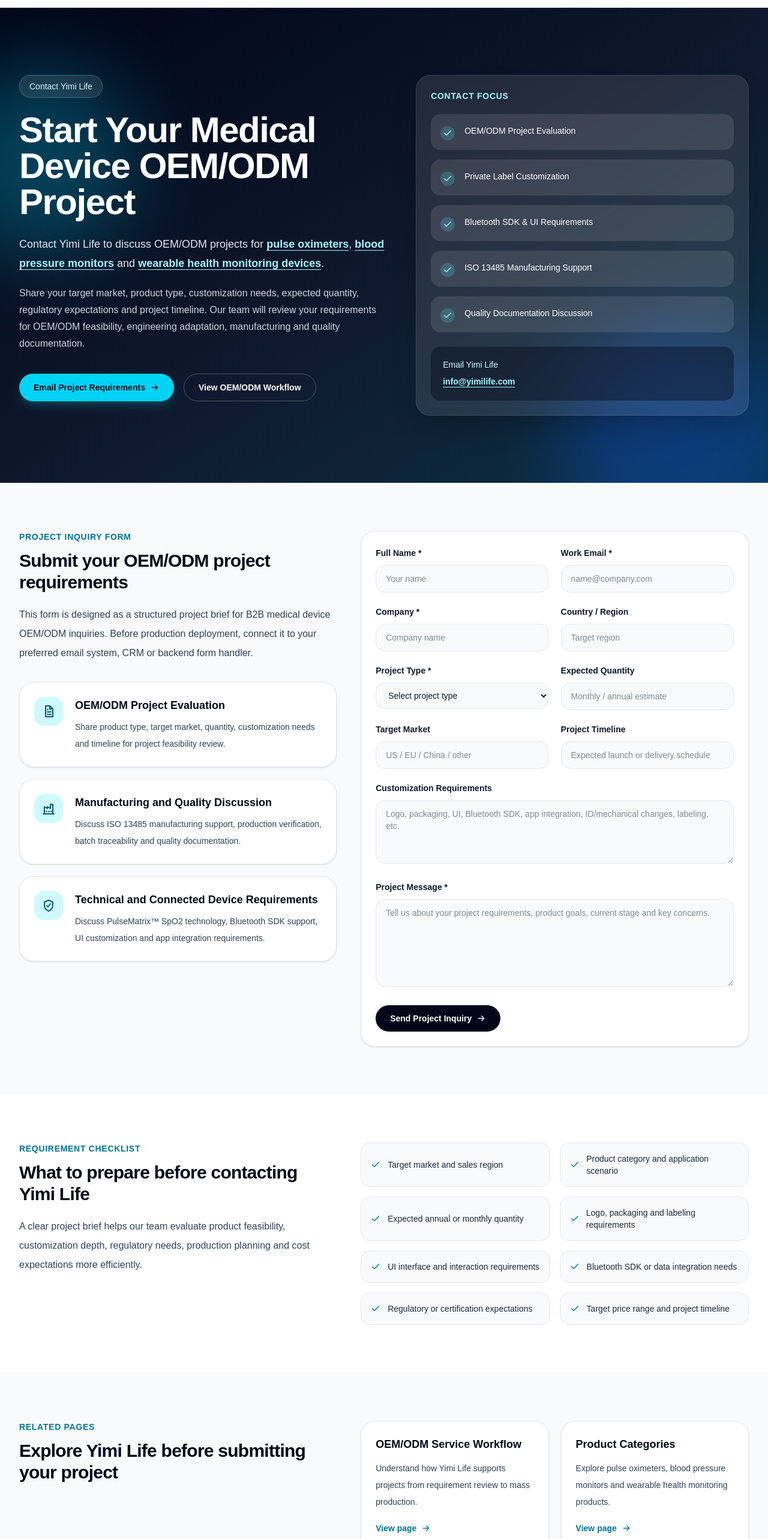
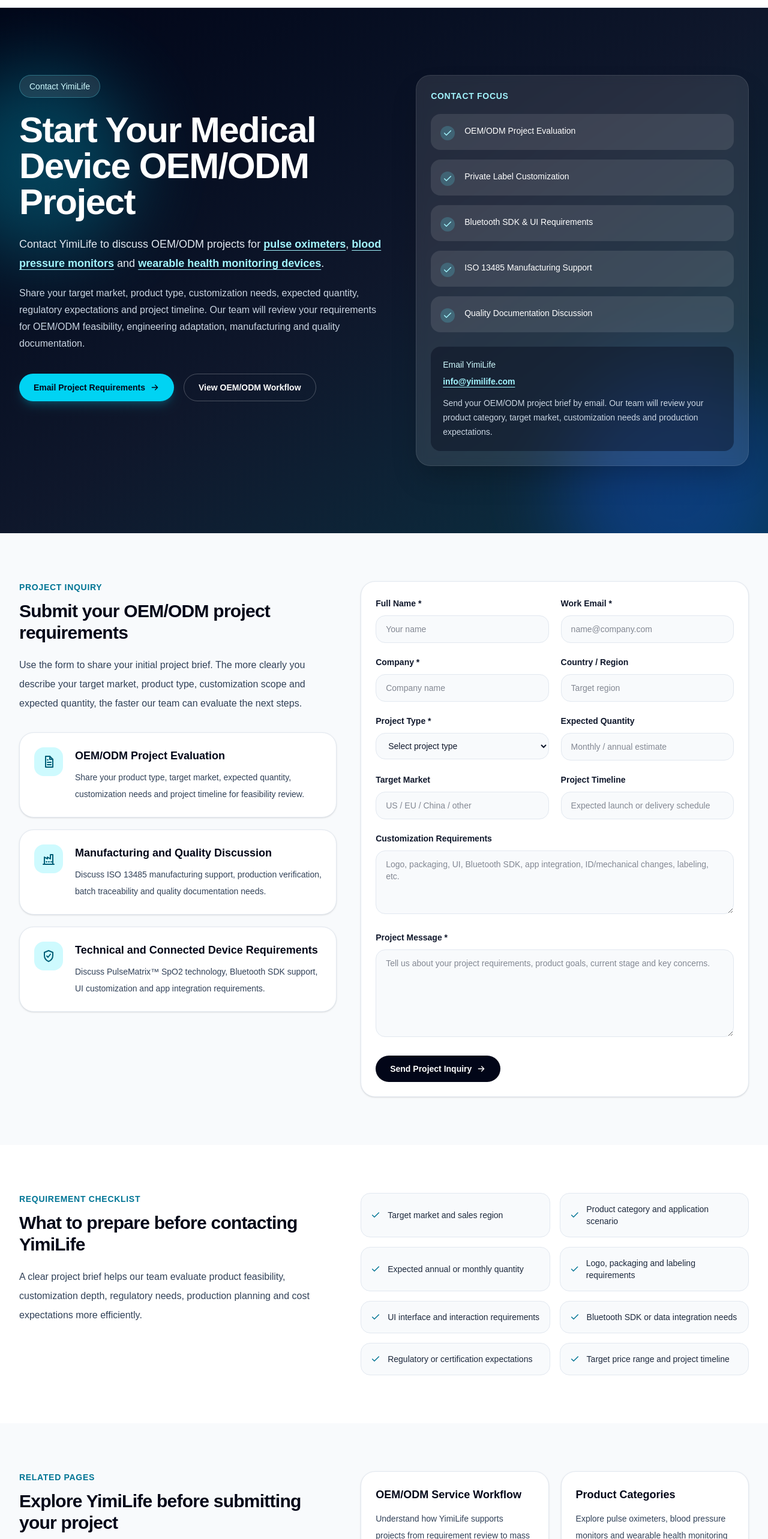
Before and after one commit to hnpsd0755-source/yimi-life-geo, a Next.js app: page /contact in a window 1280 px wide. Shown: the part 60-2626 px from the top of the page at 60% size. Built offline with nearby package versions, Linux system fonts and the light colour scheme.

Commit message:
Update page.tsx

```diff
--- a/app/contact/page.tsx
+++ b/app/contact/page.tsx
@@ -4,7 +4,7 @@
 export const metadata: Metadata = {
   title: "Contact YimiLife | Start a Medical Device OEM/ODM Project",
   description:
-    "Contact Yimi Life to discuss medical device OEM/ODM projects for pulse oximeters, blood pressure monitors and wearable health monitoring devices with ISO 13485 manufacturing support.",
+    "Contact YimiLife to discuss medical device OEM/ODM projects for pulse oximeters, blood pressure monitors and wearable health monitoring devices with ISO 13485 manufacturing support.",
   alternates: {
     canonical: "https://www.yimilife.com/contact",
   },
@@ -154,12 +154,12 @@
 const contactReasons = [
   {
     title: "OEM/ODM Project Evaluation",
-    text: "Share product type, target market, quantity, customization needs and timeline for project feasibility review.",
+    text: "Share your product type, target market, expected quantity, customization needs and project timeline for feasibility review.",
     icon: DocumentIcon,
   },
   {
     title: "Manufacturing and Quality Discussion",
-    text: "Discuss ISO 13485 manufacturing support, production verification, batch traceability and quality documentation.",
+    text: "Discuss ISO 13485 manufacturing support, production verification, batch traceability and quality documentation needs.",
     icon: FactoryIcon,
   },
   {
@@ -169,31 +169,54 @@
   },
 ];
 
+const relatedPages = [
+  {
+    title: "OEM/ODM Service Workflow",
+    href: "/oem-odm",
+    text: "Understand how YimiLife supports projects from requirement review to mass production.",
+  },
+  {
+    title: "Product Categories",
+    href: "/products",
+    text: "Explore pulse oximeters, blood pressure monitors and wearable health monitoring devices.",
+  },
+  {
+    title: "PulseMatrix™ Technology",
+    href: "/technology",
+    text: "Learn about low perfusion SpO2 monitoring, motion artifact rejection and skin tone fairness.",
+  },
+  {
+    title: "ISO 13485 Quality System",
+    href: "/quality",
+    text: "Review YimiLife’s quality system, manufacturing control, calibration and batch traceability.",
+  },
+];
+
 const faqs = [
   {
-    question: "What information should I provide when contacting Yimi Life?",
+    question: "What information should I provide when contacting YimiLife?",
     answer:
-      "Please share target market, product category, expected quantity, customization requirements, regulatory expectations, target price range and project timeline.",
+      "Please share your target market, product category, expected quantity, customization requirements, regulatory expectations, target price range and project timeline.",
   },
   {
     question: "Can I contact YimiLife for private label customization?",
     answer:
-      "Yes. Yimi Life supports private label customization, including logo, color, packaging, labeling, selected functional configuration and UI interface adaptation based on project requirements.",
+      "Yes. YimiLife supports private label customization, including logo, color, packaging, labeling, selected functional configuration and UI interface adaptation based on project requirements.",
   },
   {
     question: "Can YimiLife support Bluetooth SDK or connected health projects?",
     answer:
-      "Yes. For selected OEM/ODM projects, Yimi Life can support Bluetooth data transmission, SDK-level discussion, UI customization and connected health integration requirements.",
+      "Yes. For selected OEM/ODM projects, YimiLife can support Bluetooth data transmission, SDK-level discussion, UI customization and connected health integration requirements.",
   },
   {
-    question: "What product categories can Yimi Life support?",
+    question: "What product categories can YimiLife support?",
     answer:
-      "Yimi Life supports pulse oximeters, blood pressure monitors and wearable health monitoring devices for home healthcare, private label and connected monitoring applications.",
+      "YimiLife supports pulse oximeters, blood pressure monitors and wearable health monitoring devices for home healthcare, private label and connected monitoring applications.",
   },
   {
     question: "Does YimiLife support international customers?",
     answer:
-      "Yes. Yimi Life supports international medical brands, importers, private label customers, remote patient monitoring platforms and digital health companies.",
+      "Yes. YimiLife supports international medical brands, importers, private label customers, remote patient monitoring platforms and digital health companies.",
   },
 ];
 
@@ -203,8 +226,8 @@
     {
       "@type": "Organization",
       "@id": "https://www.yimilife.com/#organization",
-      name: "Shenzhen Yimi Life Technology Co., Ltd.",
-      alternateName: "Yimi Life",
+      name: "Shenzhen YimiLife Technology Co., Ltd.",
+      alternateName: "YimiLife",
       url: "https://www.yimilife.com/",
       email: contactEmail,
       address: {
@@ -213,7 +236,7 @@
         addressCountry: "CN",
       },
       description:
-        "Yimi Life is an ISO 13485 medical device OEM/ODM manufacturer in Shenzhen, China, supporting pulse oximeters, blood pressure monitors and wearable health monitoring devices.",
+        "YimiLife is an ISO 13485 medical device OEM/ODM manufacturer in Shenzhen, China, supporting pulse oximeters, blood pressure monitors and wearable health monitoring devices.",
       contactPoint: {
         "@type": "ContactPoint",
         email: contactEmail,
@@ -226,9 +249,9 @@
       "@type": "ContactPage",
       "@id": "https://www.yimilife.com/contact#webpage",
       url: "https://www.yimilife.com/contact",
-      name: "Contact Yimi Life",
+      name: "Contact YimiLife",
       description:
-        "Contact page for Yimi Life medical device OEM/ODM project inquiries.",
+        "Contact page for YimiLife medical device OEM/ODM project inquiries.",
       isPartOf: {
         "@id": "https://www.yimilife.com/#website",
       },
@@ -291,7 +314,7 @@
         <div className="relative mx-auto grid max-w-7xl gap-12 px-6 py-24 lg:grid-cols-[1.05fr_0.95fr] lg:px-8 lg:py-28">
           <div>
             <div className="mb-6 inline-flex rounded-full border border-cyan-300/30 bg-white/10 px-4 py-2 text-sm font-medium text-cyan-100 backdrop-blur">
-              Contact Yimi Life
+              Contact YimiLife
             </div>
 
             <h1 className="max-w-4xl text-4xl font-semibold tracking-tight text-white sm:text-5xl lg:text-6xl">
@@ -299,7 +322,7 @@
             </h1>
 
             <p className="mt-6 max-w-3xl text-lg leading-8 text-slate-200">
-              Contact Yimi Life to discuss OEM/ODM projects for{" "}
+              Contact YimiLife to discuss OEM/ODM projects for{" "}
               <Link
                 href="/products/pulse-oximeter"
                 className="font-semibold text-cyan-200 underline underline-offset-4"
@@ -375,7 +398,7 @@
 
             <div className="mt-6 rounded-2xl bg-slate-950/40 p-5">
               <p className="text-sm font-medium text-cyan-100">
-                Email Yimi Life
+                Email YimiLife
               </p>
               <a
                 href={`mailto:${contactEmail}`}
@@ -383,7 +406,11 @@
               >
                 {contactEmail}
               </a>
-
+              <p className="mt-3 text-sm leading-6 text-slate-300">
+                Send your OEM/ODM project brief by email. Our team will review
+                your product category, target market, customization needs and
+                production expectations.
+              </p>
             </div>
           </div>
         </div>
@@ -392,15 +419,16 @@
       <section className="mx-auto grid max-w-7xl gap-10 px-6 py-20 lg:grid-cols-[0.9fr_1.1fr] lg:px-8">
         <div>
           <p className="text-sm font-semibold uppercase tracking-wider text-cyan-700">
-            Project inquiry form
+            Project inquiry
           </p>
           <h2 className="mt-3 text-3xl font-semibold tracking-tight text-slate-950">
             Submit your OEM/ODM project requirements
           </h2>
           <p className="mt-5 text-base leading-8 text-slate-700">
-            This form is designed as a structured project brief for B2B medical
-            device OEM/ODM inquiries. Before production deployment, connect it
-            to your preferred email system, CRM or backend form handler.
+            Use the form to share your initial project brief. The more clearly
+            you describe your target market, product type, customization scope
+            and expected quantity, the faster our team can evaluate the next
+            steps.
           </p>
 
           <div className="mt-8 grid gap-5">
@@ -616,8 +644,6 @@
             Send Project Inquiry
             <ArrowIcon className="ml-2 h-4 w-4" />
           </button>
-
-
         </form>
       </section>
 
@@ -628,7 +654,7 @@
               Requirement checklist
             </p>
             <h2 className="mt-3 text-3xl font-semibold tracking-tight text-slate-950">
-              What to prepare before contacting Yimi Life
+              What to prepare before contacting YimiLife
             </h2>
             <p className="mt-5 text-base leading-8 text-slate-700">
               A clear project brief helps our team evaluate product feasibility,
@@ -659,33 +685,12 @@
             Related pages
           </p>
           <h2 className="mt-3 text-3xl font-semibold tracking-tight text-slate-950">
-            Explore Yimi Life before submitting your project
+            Explore YimiLife before submitting your project
           </h2>
         </div>
 
         <div className="grid gap-5 sm:grid-cols-2">
-          {[
-            {
-              title: "OEM/ODM Service Workflow",
-              href: "/oem-odm",
-              text: "Understand how Yimi Life supports projects from requirement review to mass production.",
-            },
-            {
-              title: "Product Categories",
-              href: "/products",
-              text: "Explore pulse oximeters, blood pressure monitors and wearable health monitoring products.",
-            },
-            {
-              title: "PulseMatrix™ Technology",
-              href: "/technology",
-              text: "Learn about low perfusion SpO2 monitoring, motion artifact rejection and skin tone fairness.",
-            },
-            {
-              title: "ISO 13485 Quality System",
-              href: "/quality",
-              text: "Review Yimi Life’s quality system, manufacturing control, calibration and batch traceability.",
-            },
-          ].map((item) => (
+          {relatedPages.map((item) => (
             <Link
               key={item.title}
               href={item.href}
@@ -713,7 +718,7 @@
               FAQ
             </p>
             <h2 className="mt-3 text-3xl font-semibold tracking-tight text-slate-950">
-              Frequently asked questions about contacting Yimi Life
+              Frequently asked questions about contacting YimiLife
             </h2>
           </div>
 
@@ -742,7 +747,7 @@
             Ready to discuss your OEM/ODM medical device project?
           </h2>
           <p className="mx-auto mt-5 max-w-3xl text-base leading-8 text-slate-300">
-            Send your project requirements to Yimi Life and our team will review
+            Send your project requirements to YimiLife and our team will review
             the product category, customization needs, target market, production
             expectations and next steps.
           </p>
@@ -752,7 +757,7 @@
               href={`mailto:${contactEmail}`}
               className="inline-flex items-center justify-center rounded-full bg-cyan-400 px-6 py-3 text-sm font-semibold text-slate-950 shadow-lg shadow-cyan-400/20 transition hover:bg-cyan-300"
             >
-              Email Yimi Life
+              Email YimiLife
               <ArrowIcon className="ml-2 h-4 w-4" />
             </a>
 
```
